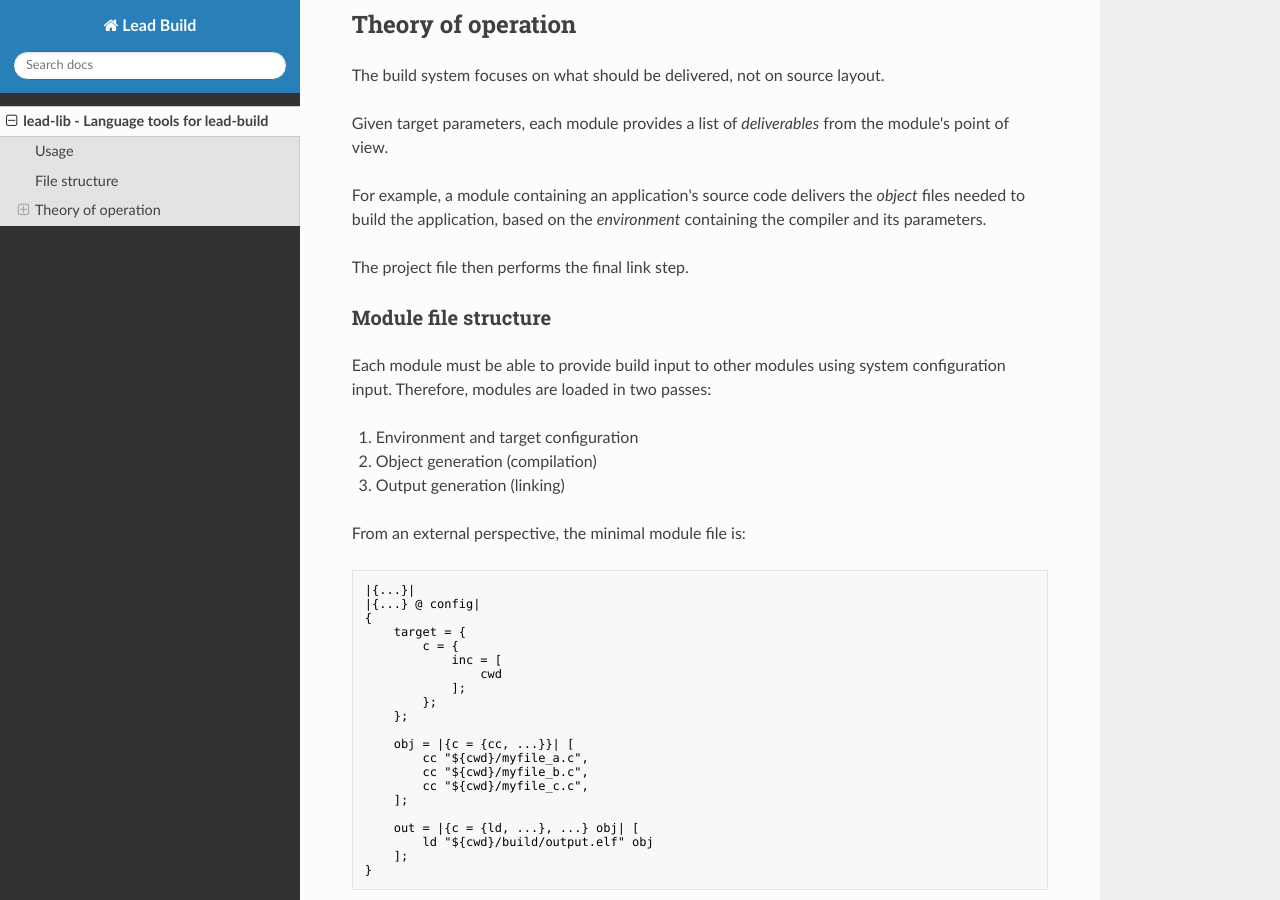
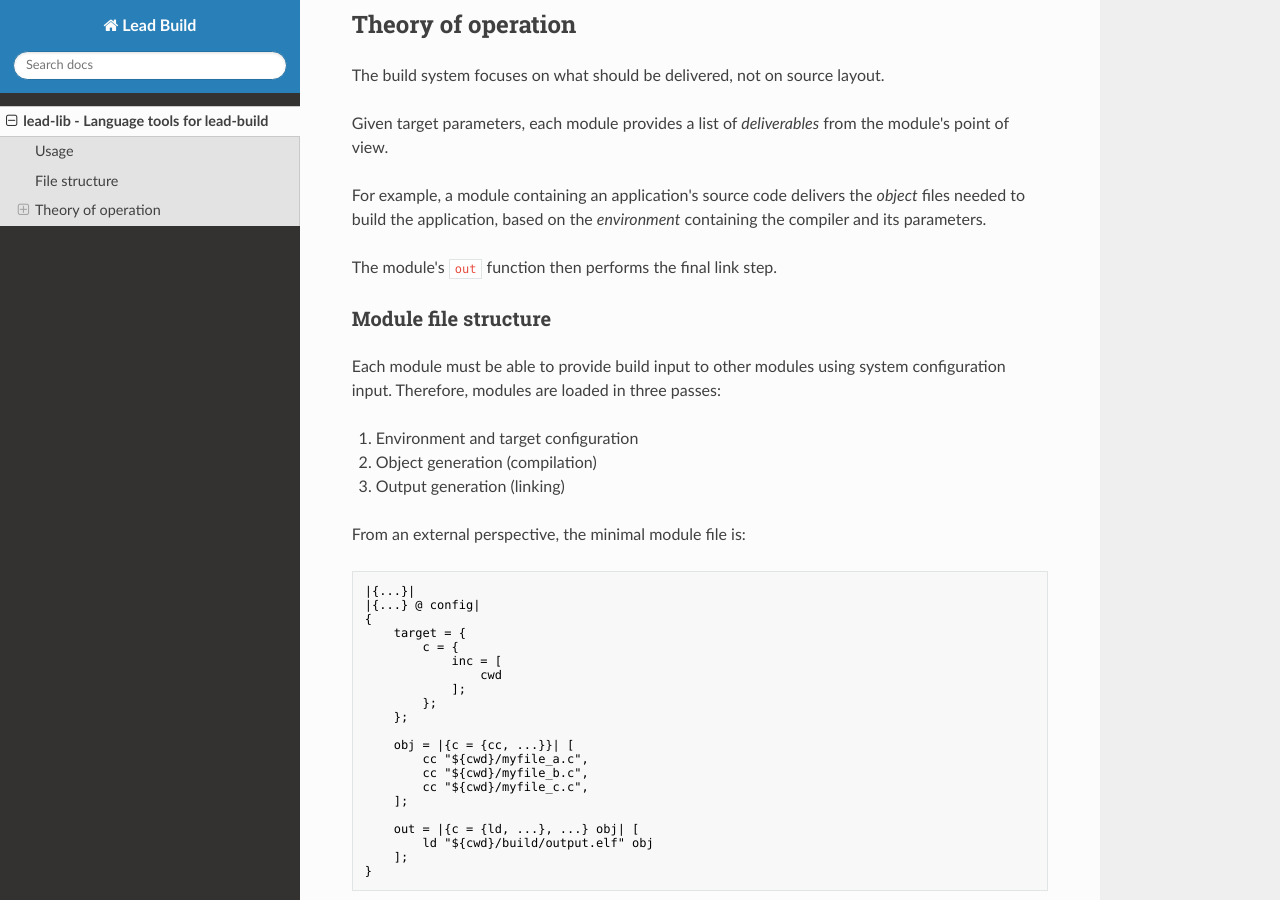
Before and after one commit to lead-build/lead-lib, an MkDocs documentation site: the page built from docs/index.md, in a window 1280 px wide and 900 px high, scrolled down 1204 px. Built offline with MkDocs 1.6.1, drawn with Linux system fonts in a browser that asks for light colours; nearby versions of some CDN libraries.

```diff
--- a/docs/index.md
+++ b/docs/index.md
@@ -66,12 +66,12 @@ For example, a module containing an application's source code delivers the
 *object* files needed to build the application, based on the *environment*
 containing the compiler and its parameters.
 
-The project file then performs the final link step.
+The module's `out` function then performs the final link step.
 
 ### Module file structure
 
 Each module must be able to provide build input to other modules using system
-configuration input. Therefore, modules are loaded in two passes:
+configuration input. Therefore, modules are loaded in three passes:
 
 1. Environment and target configuration
 2. Object generation (compilation)
```
Also changed, not shown: 4 other files.
